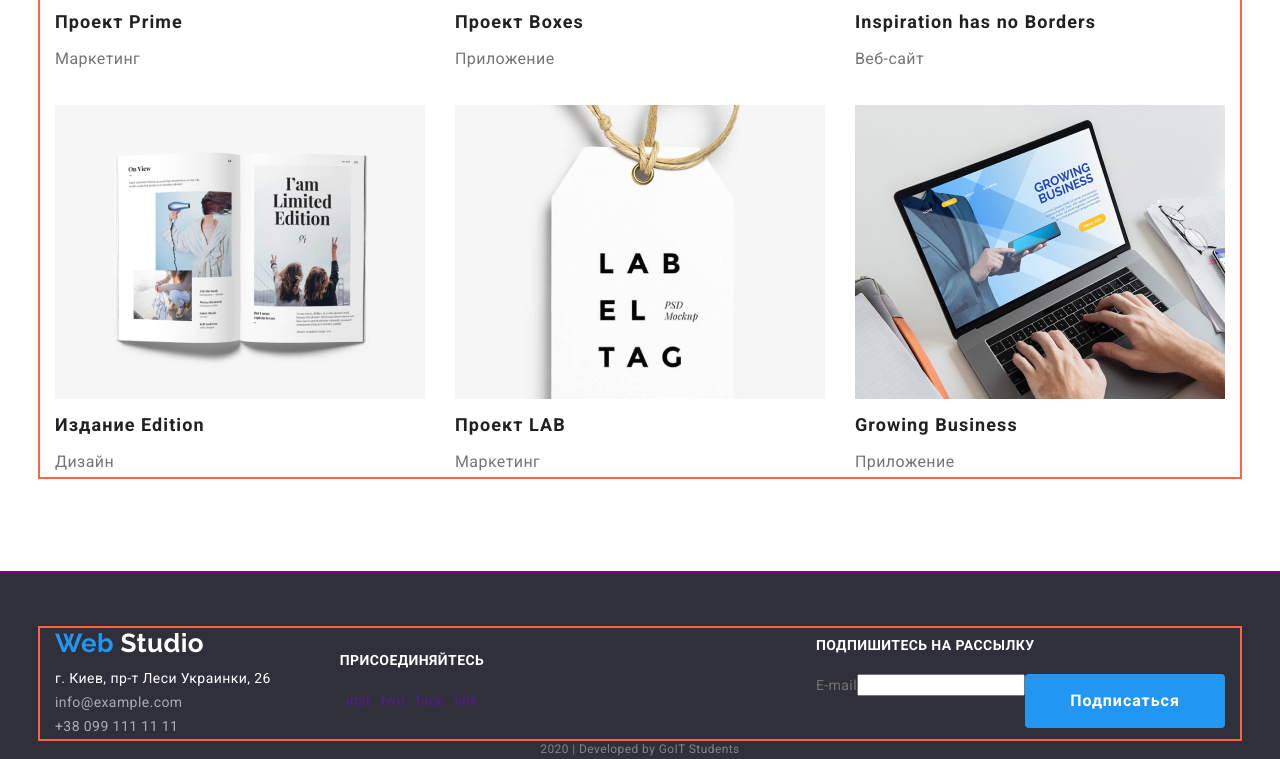
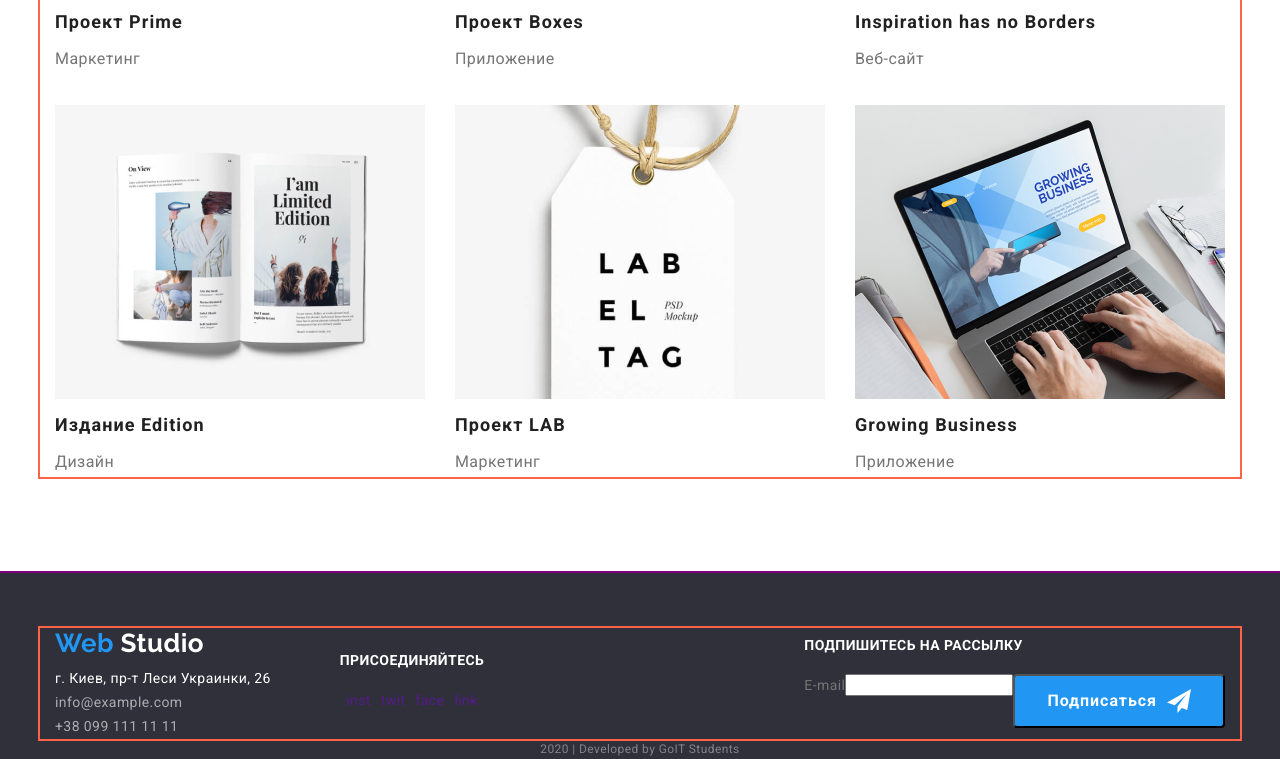
Before and after one commit to kvlad0610/goit-markup-hw-03, a plain HTML site: page portfolio.html in a window 1280 px wide. Shown: the part 969-1728 px from the top of the page. Drawn offline with Linux system fonts and the light colour scheme.

```diff
--- a/css/styles.css
+++ b/css/styles.css
@@ -42,6 +42,7 @@ body {
 
 .link {
   text-decoration: none;
+  display: block;
 }
 
 h1,
@@ -343,9 +344,8 @@ p {
 /* Button */
 
 .button {
-  display: inline-block;
+  display: inline-flex;
   padding: 10px 32px;
-  border-color: transparent;
   border-radius: 4px;
   min-width: 200px;
   font-family: var(--primery-font-family);
@@ -357,6 +357,15 @@ p {
   letter-spacing: 0.06em;
   background-color: var(--accent-color);
   color: var(--primery-white-color);
+}
+
+.forma .button::after {
+  content: '';
+  width: 24px;
+  height: 24px;
+  background-image: url(../images/icon-send.svg);
+  background-size: contain;
+  margin-left: 10px;
 }
 
 /* Footer */
@@ -453,10 +462,6 @@ p {
   width: calc((100% - 60px) / 3);
 }
 
-.working-link {
-  display: block;
-}
-
 .working-item:not(:nth-last-child(-n + 3)) {
   margin-bottom: 30px;
 }
--- a/portfolio.html
+++ b/portfolio.html
@@ -280,7 +280,8 @@
             <p class="form-text">
               <label for="email">E-mail</label><input type="email" id="email" />
             </p>
-            <p class="form-text"><input type="submit" value="Подписаться" class="button" /></p>
+            <!-- <p class="form-text"><input type="submit" value="Подписаться" class="button" /></p> -->
+            <button class="button">Подписаться</button>
           </form>
         </div>
       </div>
```
Also changed, not shown: index.html (+2 -1 lines), images/icon-send.svg (added).
